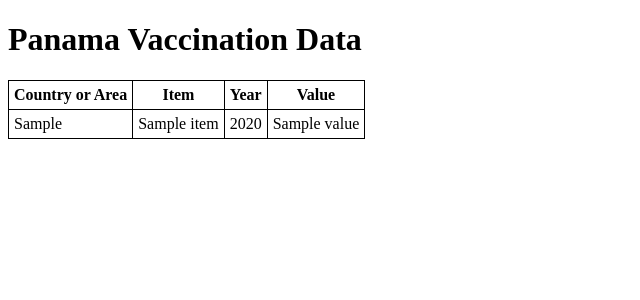
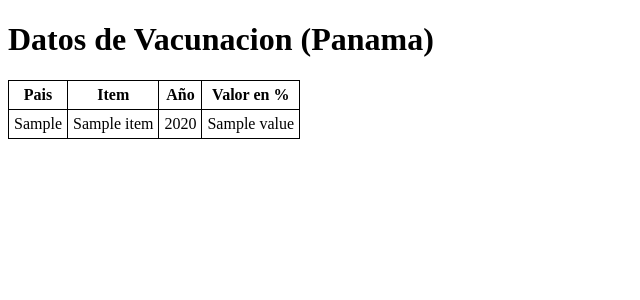
Before and after one commit to jeballesteros09/Parcial-2, a Flask app: template templates/data.html in a window 1280 px wide. Shown: the top 300 px of the page, without its empty margins (0-640 px from the left). Run offline with Flask 3, Linux system fonts and the light colour scheme; the template is opened without the code that fills it: most values are stand-ins (such as "Sample title", 1, 10 or a date in 2020).

Commit message:
Add files via upload

```diff
--- a/templates/data.html
+++ b/templates/data.html
@@ -13,13 +13,13 @@
 	</style>
 </head>
 <body>
-	<h1>Panama Vaccination Data</h1>
+	<h1>Datos de Vacunacion (Panama)</h1>
 	<table>
 		<tr>
-			<th>Country or Area</th>
+			<th>Pais</th>
 			<th>Item</th>
-			<th>Year</th>
-			<th>Value</th>
+			<th>Año</th>
+			<th>Valor en %</th>
 		</tr>
 		{% for record in data %}
 		<tr>
```
Also changed, not shown: templates/home.html (+4 -3 lines).
